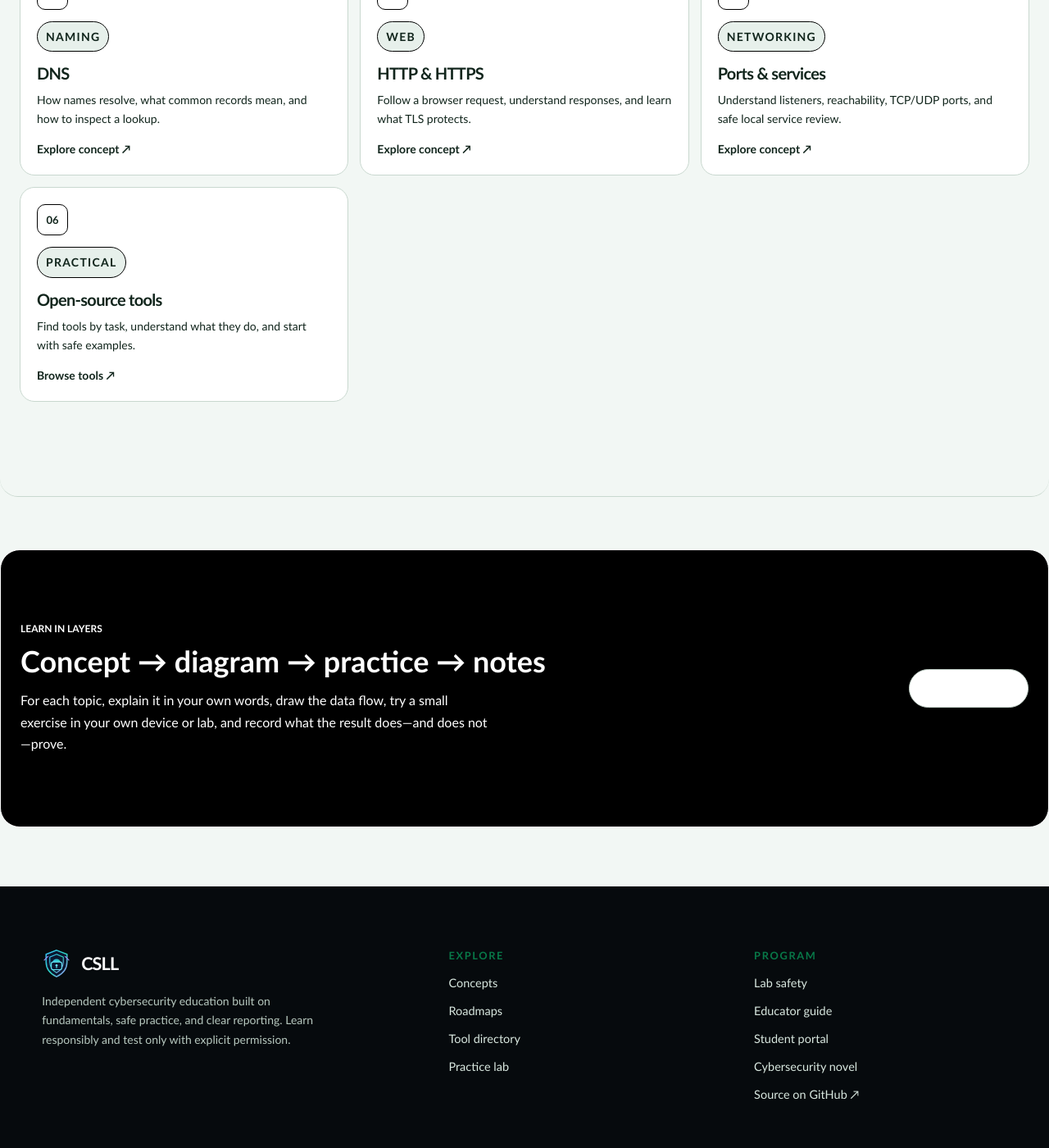
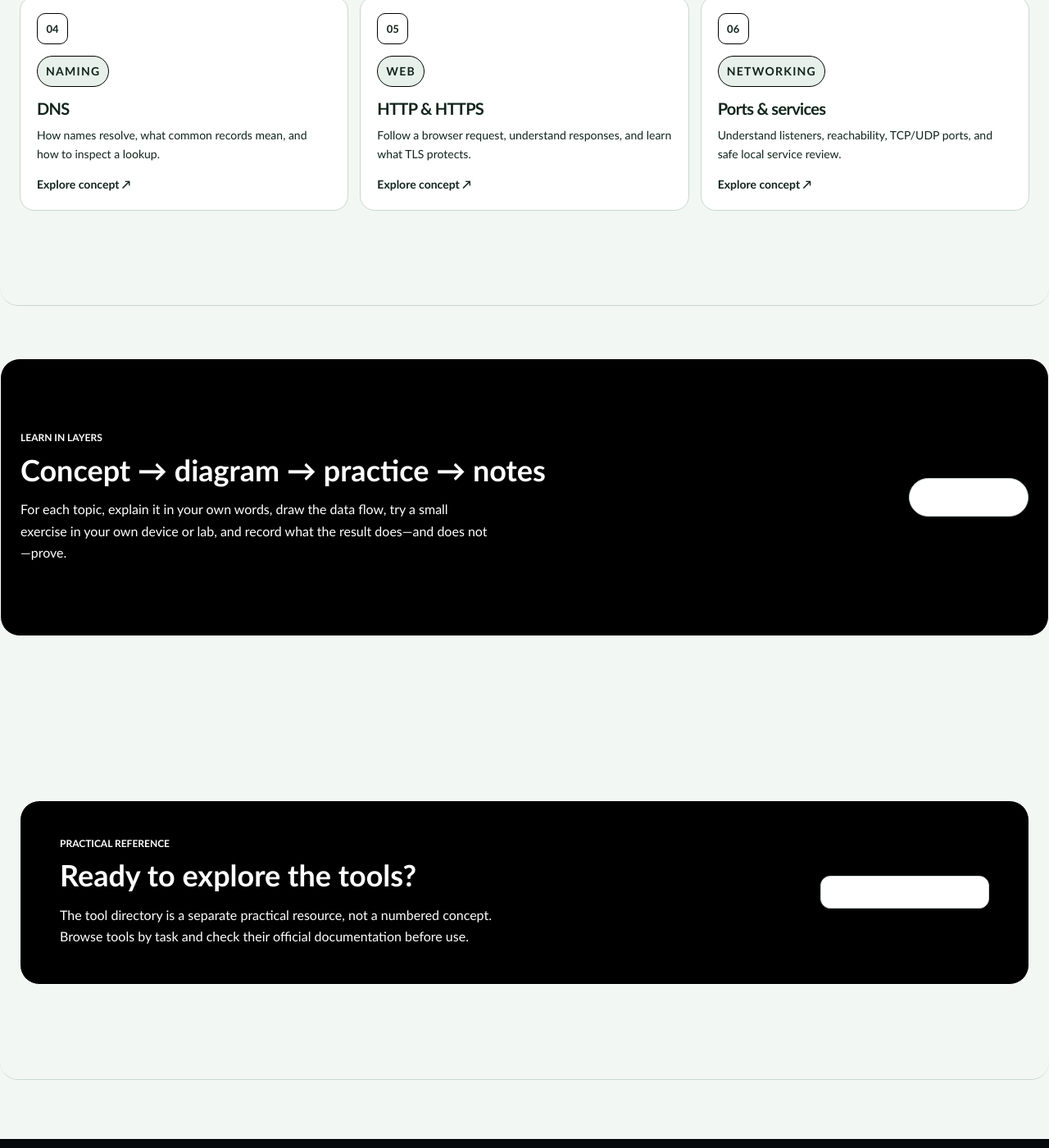
Before and after one commit to Learning-No/Cybersecurity-Learning-Lab, a Jekyll site: the page built from concepts/index.md, in a window 1280 px wide and 1400 px high, scrolled down 1040 px. Shown: the whole window at 82% size. Built offline with Jekyll 4.4.1, drawn with Linux system fonts in a browser that asks for light colours; some of the changed text lies outside the part shown.

Commit message:
Fix duplicate numbering in concepts library

```diff
--- a/concepts/index.md
+++ b/concepts/index.md
@@ -4,15 +4,58 @@
 description: Plain-language cybersecurity concepts with diagrams, workflows, examples, and next steps.
 permalink: /concepts/
 ---
-<section class="hub-hero"><p class="eyebrow">LEARN THE WHY · NOT JUST THE COMMAND</p><h1>Concepts, <em>made clear.</em></h1><p class="lead">Start with a plain-language explanation. Open a concept to see a diagram, a step-by-step process, examples, safe practice, and related open-source tools.</p><div class="hub-search"><input id="library-search" type="search" placeholder="Search concepts: IP, DNS, TCP, HTTPS…" aria-label="Search concepts"></div></section>
-<section class="section"><div class="hub-grid" id="concept-grid">
-<a class="hub-card" href="{{ '/concepts/ip-address/' | relative_url }}" data-search="ip address ipv4 ipv6 local public address interface"><span class="hub-icon">01</span><p class="tag">NETWORKING</p><h2>IP addresses</h2><p>Local vs public IPs, IPv4/IPv6, interfaces, and how names map to addresses.</p><span class="card-link">Explore concept ↗</span></a>
-<a class="hub-card" href="{{ '/concepts/network-basics/' | relative_url }}" data-search="subnet gateway router cidr network mask"><span class="hub-icon">02</span><p class="tag">NETWORKING</p><h2>Subnets & gateways</h2><p>How devices group into networks and how traffic reaches another network.</p><span class="card-link">Explore concept ↗</span></a>
-<a class="hub-card" href="{{ '/concepts/tcp-udp/' | relative_url }}" data-search="tcp udp transport protocol ports packets"><span class="hub-icon">03</span><p class="tag">PROTOCOLS</p><h2>TCP vs UDP</h2><p>Connection setup, ordered delivery, datagrams, ports, and common use cases.</p><span class="card-link">Explore concept ↗</span></a>
-<a class="hub-card" href="{{ '/concepts/dns/' | relative_url }}" data-search="dns domain name system records dig host"><span class="hub-icon">04</span><p class="tag">NAMING</p><h2>DNS</h2><p>How names resolve, what common records mean, and how to inspect a lookup.</p><span class="card-link">Explore concept ↗</span></a>
-<a class="hub-card" href="{{ '/concepts/http-https/' | relative_url }}" data-search="http https tls request response headers cookies browser"><span class="hub-icon">05</span><p class="tag">WEB</p><h2>HTTP & HTTPS</h2><p>Follow a browser request, understand responses, and learn what TLS protects.</p><span class="card-link">Explore concept ↗</span></a>
-<a class="hub-card" href="{{ '/concepts/ports-and-services/' | relative_url }}" data-search="port ports service listening socket tcp udp"><span class="hub-icon">06</span><p class="tag">NETWORKING</p><h2>Ports & services</h2><p>Understand listeners, reachability, TCP/UDP ports, and safe local service review.</p><span class="card-link">Explore concept ↗</span></a>
-<a class="hub-card" href="{{ '/tools/' | relative_url }}" data-search="open source tools wireshark tcpdump nmap dig curl"><span class="hub-icon">06</span><p class="tag">PRACTICAL</p><h2>Open-source tools</h2><p>Find tools by task, understand what they do, and start with safe examples.</p><span class="card-link">Browse tools ↗</span></a>
-</div></section>
-<section class="ethics"><div><p class="eyebrow">LEARN IN LAYERS</p><h2>Concept → diagram → practice → notes</h2><p>For each topic, explain it in your own words, draw the data flow, try a small exercise in your own device or lab, and record what the result does—and does not—prove.</p></div><a class="secondary" href="{{ '/practice/' | relative_url }}">Practice ideas ↗</a></section>
-<script>document.addEventListener('DOMContentLoaded',()=>{const q=document.getElementById('library-search'),cards=[...document.querySelectorAll('#concept-grid [data-search]')];if(q)q.addEventListener('input',()=>{const s=q.value.toLowerCase().trim();cards.forEach(c=>c.hidden=!(c.dataset.search+' '+c.textContent).toLowerCase().includes(s))})});</script>
+<section class="hub-hero"><p class="eyebrow">LEARN THE WHY · NOT JUST THE COMMAND</p><h1>Concepts, <em>made clear.</em></h1><p class="lead">Start with a plain-language explanation. Open a concept to see a diagram, a step-by-step process, examples, safe practice, and related open-source tools.</p><div class="hub-search"><input id="library-search" type="search" placeholder="Search concepts: IP, DNS, TCP, HTTPS…" aria-label="Search concepts"></div><p id="library-search-status" class="search-status" role="status" aria-live="polite">Showing all 6 concepts.</p></section>
+
+<section class="section" aria-label="Cybersecurity concepts">
+  <div class="hub-grid" id="concept-grid">
+    <a class="hub-card" href="{{ '/concepts/ip-address/' | relative_url }}" data-search="ip address ipv4 ipv6 local public address interface"><span class="hub-icon">01</span><p class="tag">NETWORKING</p><h2>IP addresses</h2><p>Local vs public IPs, IPv4/IPv6, interfaces, and how names map to addresses.</p><span class="card-link">Explore concept ↗</span></a>
+    <a class="hub-card" href="{{ '/concepts/network-basics/' | relative_url }}" data-search="subnet gateway router cidr network mask"><span class="hub-icon">02</span><p class="tag">NETWORKING</p><h2>Subnets &amp; gateways</h2><p>How devices group into networks and how traffic reaches another network.</p><span class="card-link">Explore concept ↗</span></a>
+    <a class="hub-card" href="{{ '/concepts/tcp-udp/' | relative_url }}" data-search="tcp udp transport protocol ports packets"><span class="hub-icon">03</span><p class="tag">PROTOCOLS</p><h2>TCP vs UDP</h2><p>Connection setup, ordered delivery, datagrams, ports, and common use cases.</p><span class="card-link">Explore concept ↗</span></a>
+    <a class="hub-card" href="{{ '/concepts/dns/' | relative_url }}" data-search="dns domain name system records dig host"><span class="hub-icon">04</span><p class="tag">NAMING</p><h2>DNS</h2><p>How names resolve, what common records mean, and how to inspect a lookup.</p><span class="card-link">Explore concept ↗</span></a>
+    <a class="hub-card" href="{{ '/concepts/http-https/' | relative_url }}" data-search="http https tls request response headers cookies browser"><span class="hub-icon">05</span><p class="tag">WEB</p><h2>HTTP &amp; HTTPS</h2><p>Follow a browser request, understand responses, and learn what TLS protects.</p><span class="card-link">Explore concept ↗</span></a>
+    <a class="hub-card" href="{{ '/concepts/ports-and-services/' | relative_url }}" data-search="port ports service listening socket tcp udp"><span class="hub-icon">06</span><p class="tag">NETWORKING</p><h2>Ports &amp; services</h2><p>Understand listeners, reachability, TCP/UDP ports, and safe local service review.</p><span class="card-link">Explore concept ↗</span></a>
+  </div>
+  <p id="concept-no-results" class="empty-state" hidden>No concepts match your search. Try a different term, such as DNS, IPv6, or TCP.</p>
+</section>
+
+<section class="ethics">
+  <div><p class="eyebrow">LEARN IN LAYERS</p><h2>Concept → diagram → practice → notes</h2><p>For each topic, explain it in your own words, draw the data flow, try a small exercise in your own device or lab, and record what the result does—and does not—prove.</p></div>
+  <a class="secondary" href="{{ '/practice/' | relative_url }}">Practice ideas ↗</a>
+</section>
+
+<section class="section tools-promo" aria-labelledby="tools-promo-title">
+  <div class="ethics">
+    <div><p class="eyebrow">PRACTICAL REFERENCE</p><h2 id="tools-promo-title">Ready to explore the tools?</h2><p>The tool directory is a separate practical resource, not a numbered concept. Browse tools by task and check their official documentation before use.</p></div>
+    <a class="secondary" href="{{ '/tools/' | relative_url }}">Browse open-source tools ↗</a>
+  </div>
+</section>
+
+<script>
+document.addEventListener('DOMContentLoaded', () => {
+  const search = document.getElementById('library-search');
+  const cards = [...document.querySelectorAll('#concept-grid [data-search]')];
+  const status = document.getElementById('library-search-status');
+  const emptyState = document.getElementById('concept-no-results');
+
+  if (!search) return;
+
+  const updateResults = () => {
+    const term = search.value.toLowerCase().trim();
+    let visibleCount = 0;
+
+    cards.forEach((card) => {
+      const matches = (card.dataset.search + ' ' + card.textContent).toLowerCase().includes(term);
+      card.hidden = !matches;
+      if (matches) visibleCount += 1;
+    });
+
+    status.textContent = term
+      ? `Showing ${visibleCount} of ${cards.length} concepts.`
+      : `Showing all ${cards.length} concepts.`;
+    emptyState.hidden = visibleCount !== 0;
+  };
+
+  search.addEventListener('input', updateResults);
+  updateResults();
+});
+</script>
```
